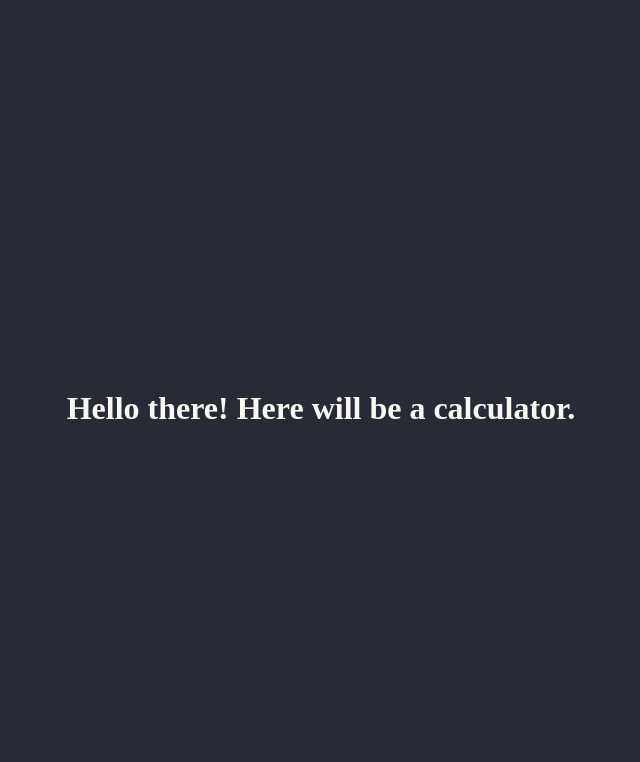
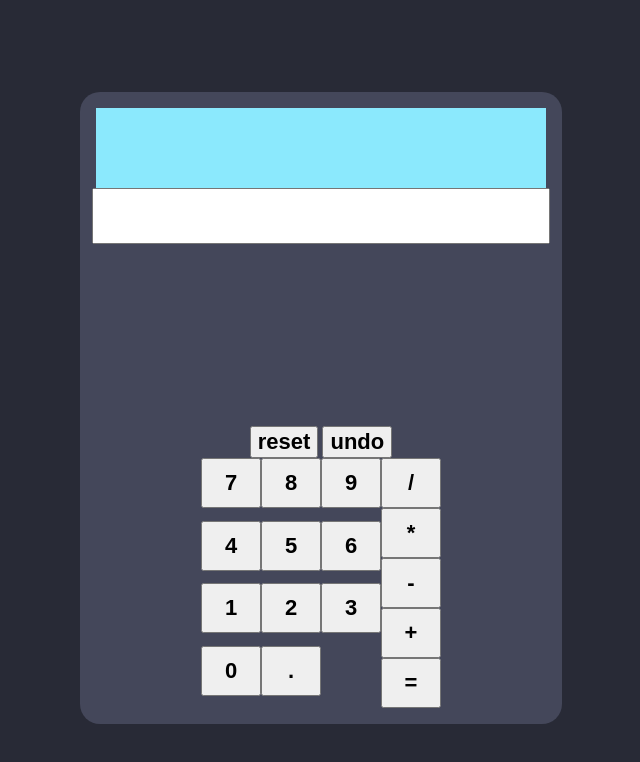
Before and after one commit to Lousio-n/calculatorjs, a plain HTML site: page index.html in a window 1280 px wide. Shown: the whole page, without its empty margins (319-959 px from the left). Drawn offline with Linux system fonts and the light colour scheme.

Commit message:
add all the basic buttons

```diff
--- a/index.html
+++ b/index.html
@@ -1,16 +1,49 @@
 <!DOCTYPE html>
 <html lang="en">
+
 <head>
   <meta charset="UTF-8">
   <meta http-equiv="X-UA-Compatible" content="IE=edge">
   <meta name="viewport" content="width=device-width, initial-scale=1.0">
   <link rel="stylesheet" href="/styles.css">
+  <link href="https://fonts.googleapis.com/css2?family=Nunito+Sans" rel="stylesheet">
   <script defer src="/main.js"></script>
   <title>Calculator</title>
 </head>
+
 <body>
   <div class="main-container">
-    <h1>Hello there! Here will be a calculator.</h1>
+    <div class="calculator-main">
+      <div class="calculation-output" id="calculation-output"></div>
+      <input type="number" name="calculator-input" id="calculator-input" class="calculator-input">
+      <div class="erase-undo-buttons">
+        <button id="reset-button">reset</button>
+        <button id="undo-button">undo</button>
+      </div>
+      <div class="main-calclator-buttons">
+        <div class="numeric-buttons">
+          <button class="number-input">7</button>
+          <button class="number-input">8</button>
+          <button class="number-input">9</button>
+          <button class="number-input">4</button>
+          <button class="number-input">5</button>
+          <button class="number-input">6</button>
+          <button class="number-input">1</button>
+          <button class="number-input">2</button>
+          <button class="number-input">3</button>
+          <button class="number-input">0</button>
+          <button class="operator-input">.</button>
+        </div>
+        <div class="operator-buttons">
+          <button class="operator-input">/</button>
+          <button class="operator-input">*</button>
+          <button class="operator-input">-</button>
+          <button class="operator-input">+</button>
+          <button class="operator-input">=</button>
+        </div>
+      </div>
+    </div>
   </div>
 </body>
+
 </html>
--- a/main.js
+++ b/main.js
@@ -0,0 +1,5 @@
+
+
+function operate(newNum, lastNum) {
+
+}
--- a/styles.css
+++ b/styles.css
@@ -12,6 +12,13 @@ body {
   height: 100%;
   background-color: var(--main-bg-color);
   color: var(--text-color);
+  font-family: 'Nunito Sans', sans-serif;
+}
+
+button {
+  font-size: 22px;
+  font-weight: 700;
+  cursor: pointer;
 }
 
 .main-container {
@@ -20,3 +27,47 @@ body {
   justify-content: center;
   align-items: center;
 }
+
+.calculator-main {
+  height: 600px;
+  width: 450px;
+  background-color: var(--lighter-gray);
+  border-radius: 20px;
+  display: flex;
+  flex-direction: column;
+  justify-content: flex-end;
+  align-items: center;
+  padding: 16px;
+}
+
+.main-calclator-buttons {
+  display: flex;
+}
+
+.numeric-buttons {
+  display: grid;
+  grid-template-columns: 1fr 1fr 1fr;
+}
+
+.operator-buttons {
+  display: grid;
+  grid-template-columns: 1fr;
+}
+
+.operator-input,
+.number-input {
+  height: 50px;
+  width: 60px;
+}
+
+.calculation-output {
+  background-color: var(--cyan);
+  height: 80px;
+  width: 100%;
+}
+
+.calculator-input {
+  height: 50px;
+  width: 100%;
+  margin-bottom: auto;
+}
```
